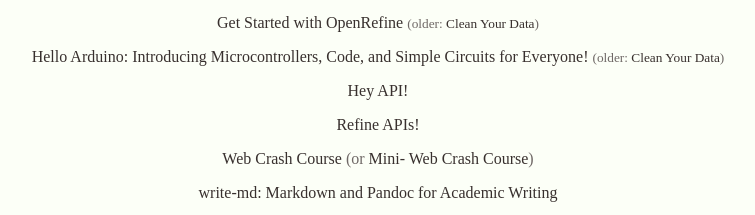
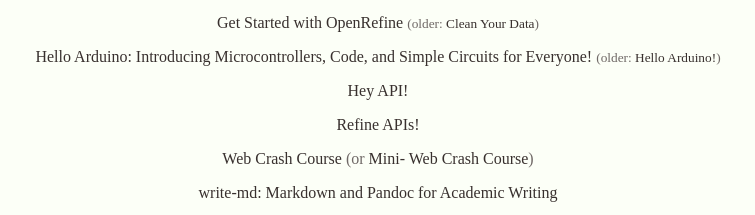
Before and after one commit to evanwill/evanwill.github.io, a plain HTML site: page index.html in a window 1280 px wide. Shown: the part 413-628 px from the top of the page, 262-1017 px from the left. Drawn offline with Linux system fonts and the light colour scheme; a web font is replaced by a local one.

Commit message:
Update index.html

```diff
--- a/index.html
+++ b/index.html
@@ -119,7 +119,7 @@
 	<p><a href="https://evanwill.github.io/go-go-ghpages-b/">Go-Go GH-Pages</a> v.2 <small>(older: <a href="https://evanwill.github.io/go-go-ghpages/">go-go gh-pages</a>)</small></p>
 	<p><a href="https://evanwill.github.io/get-git-b/">Get Git!</a> <small>(older: <a href="https://evanwill.github.io/get-git/">Introduction to Version Control</a>)</small></p>
 	<p><a href="https://evanwill.github.io/openrefine-b/">Get Started with OpenRefine</a> <small>(older: <a href="https://evanwill.github.io/clean-your-data/">Clean Your Data</a>)</small></p>
-	<p><a href="https://evanwill.github.io/hello-arduino-b/">Hello Arduino: Introducing Microcontrollers, Code, and Simple Circuits for Everyone!</a> <small>(older: <a href="https://evanwill.github.io/hello-arduino/">Clean Your Data</a>)</small></p>
+	<p><a href="https://evanwill.github.io/hello-arduino-b/">Hello Arduino: Introducing Microcontrollers, Code, and Simple Circuits for Everyone!</a> <small>(older: <a href="https://evanwill.github.io/hello-arduino/">Hello Arduino!</a>)</small></p>
 	<p><a href="https://evanwill.github.io/hey-api/">Hey API!</a></p>
 	<p><a href="https://evanwill.github.io/refine-apis/">Refine APIs!</a></p>
 	<p><a href="https://evanwill.github.io/web-crash-course/">Web Crash Course</a> (or <a href="https://evanwill.github.io/mini-web-crash-course/">Mini- Web Crash Course</a>)</p>
```
